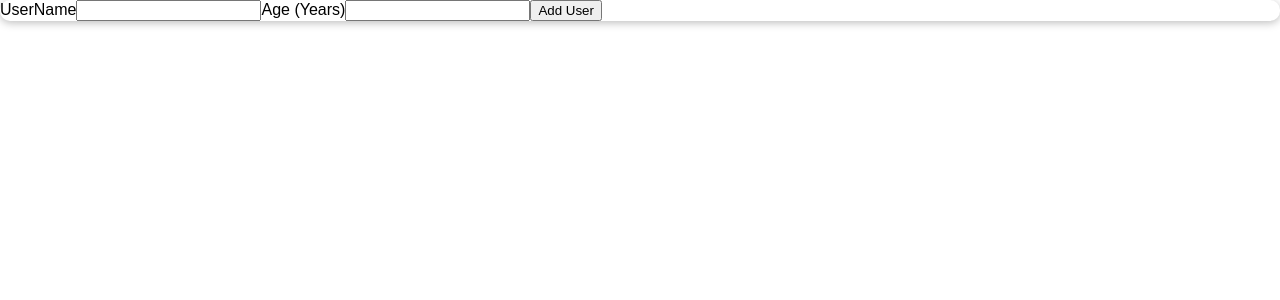
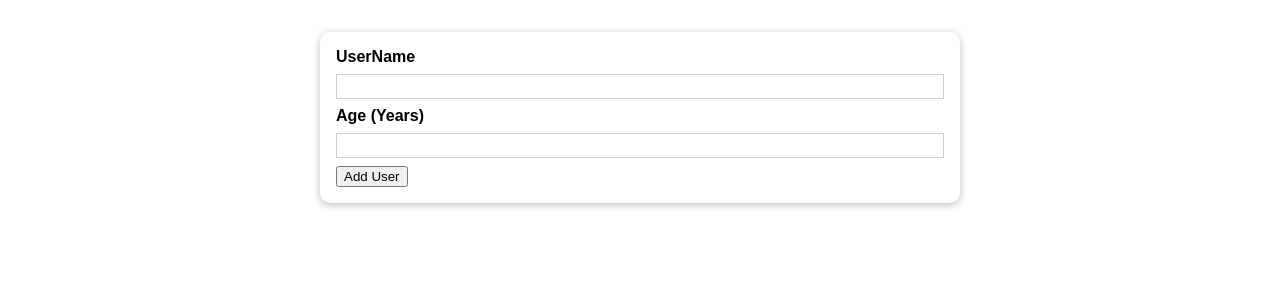
Before and after one commit to rosiegardner/core-concepts-react, a React (Create React App) app: page / in a window 1280 px wide. Shown: the top 300 px of the page. Built offline with nearby package versions, Linux system fonts and the light colour scheme.

Commit message:
update div props

```diff
--- a/src/components/UI/Card.js
+++ b/src/components/UI/Card.js
@@ -3,7 +3,7 @@ import classes from '../Styles/Card.module.css';
 
 const Card = (props) => {
   return (
-    <div className={classes.card}>
+    <div className={`${classes.card} ${props.className}`}>
       {props.children}
     </div>
 
```
